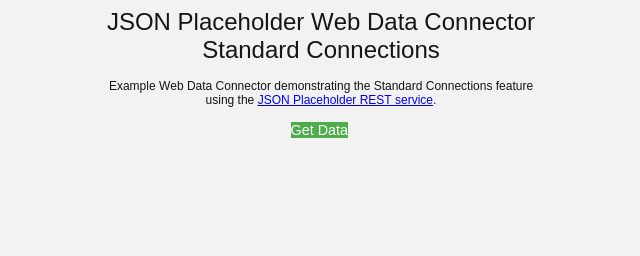
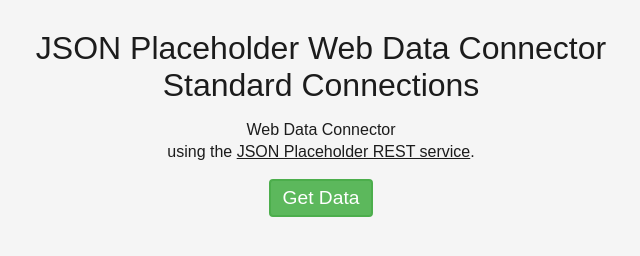
Before and after one commit to doughagey/doughagey.github.io, a plain HTML site: page index.html in a window 1280 px wide. Shown: the whole page, without its empty margins (319-959 px from the left). Drawn offline with Linux system fonts and the light colour scheme.

Commit message:
Update index.html

```diff
--- a/index.html
+++ b/index.html
@@ -1,26 +1,53 @@
-<!DOCTYPE html PUBLIC "-//W3C//DTD HTML 4.01//EN" "http://www.w3.org/TR/html4/strict.dtd">
+<!DOCTYPE html>
 <html>
-<head>
-  <meta http-equiv="Content-Type" content="text/html; charset=utf-8">
-  <meta http-equiv="Content-Style-Type" content="text/css">
-  <title>Standard Connections Placeholder Example</title>
-  <meta name="Generator" content="Cocoa HTML Writer">
-  <meta name="CocoaVersion" content="1894.2">
-  <style type="text/css">
-    body {background-color: #f2f2f2}
-    p.p2 {margin: 0.0px 0.0px 15.0px 0.0px; text-align: center; line-height: 16.0px; font: 12.0px Arial; color: #151515; -webkit-text-stroke: #151515}
-    p.p3 {margin: 0.0px 0.0px 0.0px 0.0px; text-align: center; line-height: 16.0px; font: 14.4px Arial; color: #ffffff; -webkit-text-stroke: #ffffff}
-    span.s1 {font-kerning: none}
-    span.s2 {font: 12.0px Arial; text-decoration: underline ; font-kerning: none}
-    span.s3 {font-kerning: none; background-color: #4dad4a}
-    span.s4 {font: 12.0px Arial; font-kerning: none; color: #151515; -webkit-text-stroke: 0px #151515}
-  </style>
-</head>
-<body>
-<h1 style="margin: 0.0px 0.0px 15.0px 0.0px; text-align: center; line-height: 28.0px; font: 24.0px Arial; color: #151515; -webkit-text-stroke: #151515"><span class="s1">JSON Placeholder Web Data Connector <br>
-Standard Connections</span></h1>
-<p class="p2"><span class="s1">Example Web Data Connector demonstrating the Standard Connections feature <br>
-using the <a href="https://covid.ourworldindata.org/data/ecdc/full_data.csv"><span class="s2">JSON Placeholder REST service</span></a>.</span></p>
-<p class="p3"><span class="s3">Get Data</span><span class="s4"><span class="Apple-converted-space"> </span></span></p>
-</body>
+  <head>
+    <meta charset="utf-8">
+    <title>Covid-19 WebConnector</title>
+    <!--  In order to use promises, like this example, you will need to include this polyfill to add promises
+          functionality to the built in Tableau WDC browser (it does not have ES6 functionality by default)    -->
+    <script src="https://www.promisejs.org/polyfills/promise-7.0.4.min.js"></script>
+    <script src="https://connectors.tableau.com/libs/tableauwdc-2.3.latest.js" type="text/javascript"></script>
+    <script src="../js/StandardConnectionsExample.js"></script>
+    <style>
+      * {
+        padding: 0px;
+        margin:  0px;
+        font-family: Arial, sans-serif;
+        color: #1c1c1c;
+      }
+      body {
+        background-color: #f5f5f5;
+        text-align: center;
+      }
+      h1 {
+        margin-top:  30px;
+        font-weight: normal;
+        margin-bottom: 15px;
+      }
+      p {
+        margin-bottom: 15px;
+        line-height: 1.4;
+      }
+      button {
+        padding: 6px 12px;
+        background-color: #5cb85c;
+        border: 2px solid #4cae4c;
+        color: white;
+        border-radius: 4px;
+        margin: 0 auto;
+        font-size: 1.2em;
+        transition: background-color .4s, border-color .4s;
+      }
+      button:hover{
+        cursor: pointer;
+        background-color: #3c9e3c;
+        border-color: #3c9e3c;
+      }
+    </style>
+  </head>
+  <body>
+    <h1>JSON Placeholder Web Data Connector <br> Standard Connections</h1>
+    <p>Web Data Connector<br>using the <a href="https://covid.ourworldindata.org/data/ecdc/full_data.csv">JSON Placeholder REST service</a>.</p>
+    <button id="submitButton" onclick="send()">Get Data</button>
+  </body>
 </html>
```
